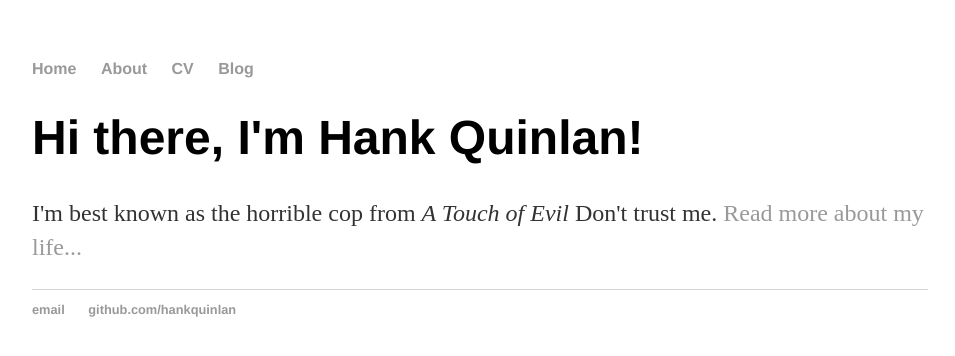
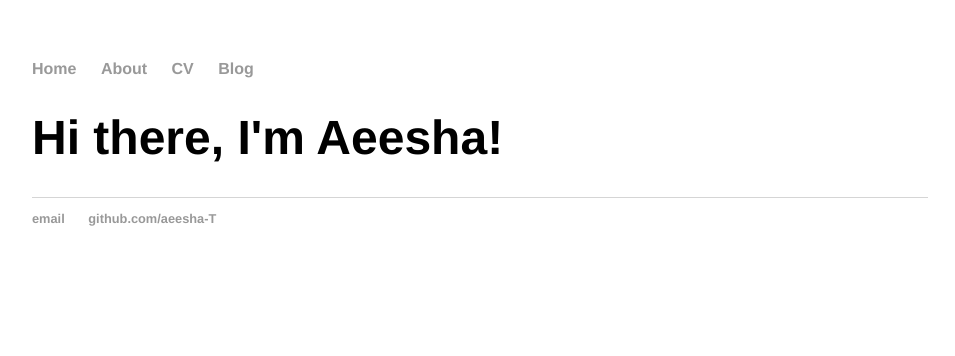
Before and after one commit to aeesha-T/aeesha-T.github.io, a plain HTML site: page index.html in a window 1280 px wide. Shown: the whole page, without its empty margins (160-1115 px from the left). Drawn offline with Linux system fonts and the light colour scheme.

Commit message:
Update index.html

```diff
--- a/index.html
+++ b/index.html
@@ -1,7 +1,7 @@
 <!DOCTYPE html>
 <html>
 	<head>
-		<title>Hank Quinlan, Horrible Cop</title>
+		<title>Aeesha</title>
 		<!-- link to main stylesheet -->
 		<link rel="stylesheet" type="text/css" href="/css/main.css">
 	</head>
@@ -16,14 +16,14 @@
 		</nav>
 		<div class="container">
     		<div class="blurb">
-        		<h1>Hi there, I'm Hank Quinlan!</h1>
-				<p>I'm best known as the horrible cop from <em>A Touch of Evil</em> Don't trust me. <a href="/about">Read more about my life...</a></p>
+        		<h1>Hi there, I'm Aeesha!</h1>
+
     		</div><!-- /.blurb -->
 		</div><!-- /.container -->
 		<footer>
     		<ul>
-        		<li><a href="mailto:hankquinlanhub@gmail.com">email</a></li>
-        		<li><a href="https://github.com/hankquinlan">github.com/hankquinlan</a></li>
+        		<li><a href="mailto:dolapo.toye@gmail.com">email</a></li>
+        		<li><a href="https://github.com/aeesha-T">github.com/aeesha-T</a></li>
 			</ul>
 		</footer>
 	</body>
```
